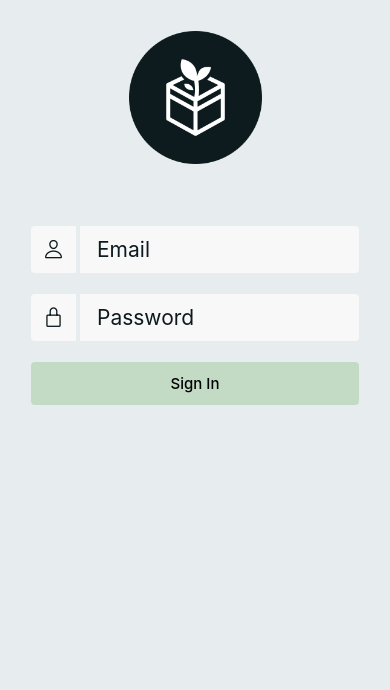
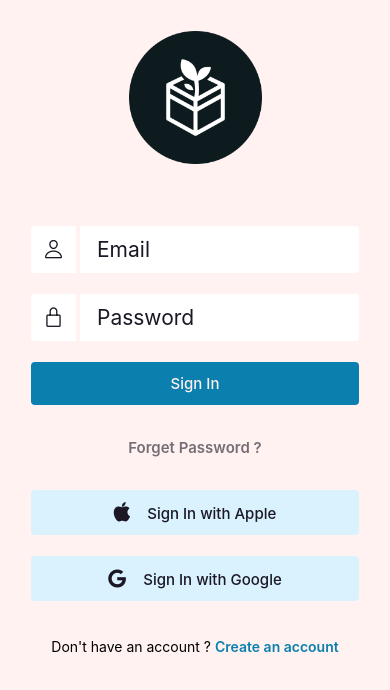
Before and after one commit to MathiasGenibrel/todify, a React Native app: screen / in a window 390 px wide. Shown: the top 690 px of the page. Built offline with nearby package versions, Linux system fonts and the light colour scheme.

Commit message:
🚧 Login page styles finished

```diff
--- /dev/null
+++ b/src/components/Login/ForgetPassword.tsx
@@ -0,0 +1,18 @@
+import { Alert } from 'react-native';
+import { Button, EButton } from '../atoms/Button/Button';
+import React from 'react';
+
+import { PressHandler } from '../../../types/PressHandler';
+
+export const ForgetPassword = () => {
+  const pressHandler: PressHandler = () => {
+    Alert.alert('Oops, buy a Brain');
+  };
+  return (
+    <Button
+      pressHandler={pressHandler}
+      text={'Forget Password ?'}
+      type={EButton.TERTIARY}
+    />
+  );
+};
--- /dev/null
+++ b/src/components/Login/Form.tsx
@@ -0,0 +1,40 @@
+import React, { FC, useState } from 'react';
+import { Alert, View } from 'react-native';
+import { Input } from '../atoms/Input/Input';
+import { Spacer } from '../atoms/Spacer/Spacer';
+import { Button, EButton } from '../atoms/Button/Button';
+
+export const Form: FC = () => {
+  const [email, setEmail] = useState<string>('');
+  const [password, setPassword] = useState<string>('');
+
+  return (
+    <>
+      <View>
+        <Input
+          value={email}
+          setValue={setEmail}
+          placeholder={'Email'}
+          iconName={'person'}
+          keyboardType={'email-address'}
+        />
+        <Spacer space={'xl'} direction={'bottom'} />
+        <Input
+          value={password}
+          setValue={setPassword}
+          placeholder={'Password'}
+          iconName={'lock-closed'}
+          keyboardType={'default'}
+          textContentType={'password'}
+          secureTextEntry={true}
+        />
+      </View>
+      <Spacer space={'xl'} direction={'bottom'} />
+      <Button
+        pressHandler={() => Alert.alert(email)}
+        text={'Sign In'}
+        type={EButton.PRIMARY}
+      />
+    </>
+  );
+};
--- /dev/null
+++ b/src/components/Login/RegisterCTA.tsx
@@ -0,0 +1,20 @@
+import React from 'react';
+import { StyleSheet, Text, View } from 'react-native';
+
+import { Link } from '../atoms/Link/Link';
+
+const styles = StyleSheet.create({
+  container: {
+    flexDirection: 'row',
+    justifyContent: 'center',
+  },
+});
+
+export const RegisterCTA = () => {
+  return (
+    <View style={styles.container}>
+      <Text>Don't have an account ?</Text>
+      <Link path={'./register'}>Create an account</Link>
+    </View>
+  );
+};
--- /dev/null
+++ b/src/components/atoms/AuthExternalProvider/AuthExternalProvider.tsx
@@ -0,0 +1,25 @@
+import React from 'react';
+import { Alert } from 'react-native';
+
+import { Button, EButton } from '../Button/Button';
+import { Spacer } from '../Spacer/Spacer';
+
+export const AuthExternalProvider = () => {
+  return (
+    <>
+      <Button
+        pressHandler={() => Alert.alert("Apple Sign in, doesn't seem to work")}
+        text={'Sign In with Apple'}
+        type={EButton.SECONDARY}
+        iconName={'apple'}
+      />
+      <Spacer space={'xl'} direction={'bottom'} />
+      <Button
+        pressHandler={() => Alert.alert("Google Sign in, doesn't seem to work")}
+        text={'Sign In with Google'}
+        type={EButton.SECONDARY}
+        iconName={'google'}
+      />
+    </>
+  );
+};
--- a/src/components/atoms/Button/Button.styles.ts
+++ b/src/components/atoms/Button/Button.styles.ts
@@ -1,18 +1,57 @@
 import { StyleSheet } from 'react-native';
 import { colors, fontSizes, spacings } from '../../../styles/theme';
+import { normalize } from '../../../styles/normalize';
+
+export const baseStyles = StyleSheet.create({
+  container: {
+    padding: spacings.ml,
+    marginHorizontal: spacings['3xl'],
+    borderRadius: spacings.s,
+    flexDirection: 'row',
+    justifyContent: 'center',
+  },
+  text: {
+    fontSize: fontSizes.s,
+    alignSelf: 'flex-end',
+  },
+  icon: {
+    marginRight: normalize(16),
+    color: colors.text,
+  },
+});
 
 export const styles = {
   primary: StyleSheet.create({
     container: {
-      backgroundColor: colors.secondary,
-      padding: spacings.ml,
-      marginHorizontal: spacings['3xl'],
-      borderRadius: spacings.s,
+      ...baseStyles.container,
+      backgroundColor: colors.primary,
     },
     text: {
-      fontSize: fontSizes.s,
-      alignSelf: 'center',
+      ...baseStyles.text,
+      color: colors.background,
       fontWeight: '500',
     },
   }),
+  secondary: StyleSheet.create({
+    container: {
+      ...baseStyles.container,
+      backgroundColor: colors.secondary,
+    },
+    text: {
+      ...baseStyles.text,
+      color: colors.text,
+      fontWeight: '500',
+    },
+  }),
+  tertiary: StyleSheet.create({
+    container: {
+      ...baseStyles.container,
+      opacity: 0.6,
+    },
+    text: {
+      ...baseStyles.text,
+      color: colors.text,
+      fontWeight: '600',
+    },
+  }),
 };
--- a/src/components/atoms/Button/Button.tsx
+++ b/src/components/atoms/Button/Button.tsx
@@ -1,6 +1,10 @@
 import React, { FC } from 'react';
-import { GestureResponderEvent, Text, TouchableOpacity } from 'react-native';
-import { styles } from './Button.styles';
+import { Text, TouchableOpacity } from 'react-native';
+import Icon from 'react-native-vector-icons/FontAwesome';
+
+import { baseStyles, styles } from './Button.styles';
+import { normalize } from '../../../styles/normalize';
+import { PressHandler } from '../../../../types/PressHandler';
 
 export enum EButton {
   PRIMARY = 'primary',
@@ -9,36 +13,26 @@ export enum EButton {
 }
 
 type ButtonProps = {
-  pressHandler: (event: GestureResponderEvent) => void;
+  pressHandler: PressHandler;
   text: string;
   type: EButton;
+  iconName?: string;
 };
 
-export const Button: FC<ButtonProps> = ({ text, type, pressHandler }) => {
-  switch (type) {
-    case EButton.PRIMARY:
-      return (
-        <TouchableOpacity
-          style={styles.primary.container}
-          onPress={pressHandler}>
-          <Text style={styles.primary.text}>{text}</Text>
-        </TouchableOpacity>
-      );
-    case EButton.SECONDARY:
-      return (
-        <TouchableOpacity onPress={pressHandler}>
-          <Text>{text}</Text>
-        </TouchableOpacity>
-      );
+export const Button: FC<ButtonProps> = ({
+  text,
+  type,
+  pressHandler,
+  iconName,
+}) => {
+  const icon = iconName && (
+    <Icon size={normalize(20)} style={baseStyles.icon} name={iconName} />
+  );
 
-    case EButton.TERTIARY:
-      return (
-        <TouchableOpacity onPress={pressHandler}>
-          <Text>{text}</Text>
-        </TouchableOpacity>
-      );
-
-    default:
-      return null;
-  }
+  return (
+    <TouchableOpacity style={styles[type].container} onPress={pressHandler}>
+      {icon}
+      <Text style={styles[type].text}>{text}</Text>
+    </TouchableOpacity>
+  );
 };
--- a/src/components/atoms/Input/Input.styles.ts
+++ b/src/components/atoms/Input/Input.styles.ts
@@ -9,7 +9,7 @@ export const styles = StyleSheet.create({
     overflow: 'hidden',
   },
   input: {
-    backgroundColor: colors.primary,
+    backgroundColor: '#fff',
     flex: 1,
     color: colors.text,
     fontSize: fontSizes.xl,
@@ -17,7 +17,7 @@ export const styles = StyleSheet.create({
     paddingLeft: spacings.l,
   },
   icon: {
-    backgroundColor: colors.primary,
+    backgroundColor: '#fff',
     padding: spacings.ml,
   },
 });
--- /dev/null
+++ b/src/components/atoms/Link/Link.styles.ts
@@ -0,0 +1,11 @@
+import { StyleSheet } from 'react-native';
+import { colors } from '../../../styles/theme';
+import { normalize } from '../../../styles/normalize';
+
+export const styles = StyleSheet.create({
+  text: {
+    color: colors.primary,
+    fontWeight: '600',
+    marginLeft: normalize(4),
+  },
+});
--- /dev/null
+++ b/src/components/atoms/Link/Link.tsx
@@ -0,0 +1,23 @@
+import React, { FC } from 'react';
+import { GestureResponderEvent, Text, TouchableOpacity } from 'react-native';
+import { styles } from './Link.styles';
+
+type LinkProps = {
+  children: string;
+  path: string;
+};
+
+type HandlePress = (event: GestureResponderEvent) => void;
+
+export const Link: FC<LinkProps> = ({ children, path }) => {
+  const handlePress: HandlePress = event => {
+    console.log(event);
+    console.log(path);
+  };
+
+  return (
+    <TouchableOpacity onPress={handlePress}>
+      <Text style={styles.text}>{children}</Text>
+    </TouchableOpacity>
+  );
+};
--- a/src/styles/theme.ts
+++ b/src/styles/theme.ts
@@ -1,12 +1,12 @@
 import { normalize } from './normalize';
 
 export const colors = {
-  primary: '#F8F8F8',
-  secondary: '#C3DBC5',
-  tertiary: '#F6FEAA',
+  primary: '#0B7FAD',
+  secondary: '#D9F2FD',
+  tertiary: '#540D6E',
 
-  background: '#E7EDEF',
-  text: '#0D1B1E',
+  background: '#FFF2F1',
+  text: '#1B1725',
 };
 
 export const fontSizes = {
--- a/src/views/Login.tsx
+++ b/src/views/Login.tsx
@@ -1,43 +1,30 @@
-import React, { FC, useState } from 'react';
-import { Alert, View } from 'react-native';
+import React, { FC } from 'react';
+import { View } from 'react-native';
 
-import { Input } from '../components/atoms/Input/Input';
 import { Spacer } from '../components/atoms/Spacer/Spacer';
-import { Button, EButton } from '../components/atoms/Button/Button';
 import { CompanyBrand } from '../components/atoms/CompanyBrand/CompanyBrand';
+import { Form } from '../components/Login/Form';
+import { RegisterCTA } from '../components/Login/RegisterCTA';
+import { AuthExternalProvider } from '../components/atoms/AuthExternalProvider/AuthExternalProvider';
+import { ForgetPassword } from '../components/Login/ForgetPassword';
 
-export const Login: FC<void> = () => {
-  const [email, setEmail] = useState<string>('');
-  const [password, setPassword] = useState<string>('');
-
+export const Login: FC = () => {
   return (
     <View>
       <CompanyBrand size={128} />
-      <View>
-        <Input
-          value={email}
-          setValue={setEmail}
-          placeholder={'Email'}
-          iconName={'person'}
-          keyboardType={'email-address'}
-        />
-        <Spacer space={'xl'} direction={'bottom'} />
-        <Input
-          value={password}
-          setValue={setPassword}
-          placeholder={'Password'}
-          iconName={'lock-closed'}
-          keyboardType={'default'}
-          textContentType={'password'}
-          secureTextEntry={true}
-        />
-      </View>
+      <Form />
+
       <Spacer space={'xl'} direction={'bottom'} />
-      <Button
-        pressHandler={() => Alert.alert(email)}
-        text={'Sign In'}
-        type={EButton.PRIMARY}
-      />
+
+      <ForgetPassword />
+
+      <Spacer space={'xl'} direction={'bottom'} />
+
+      <AuthExternalProvider />
+
+      <Spacer space={'4xl'} direction={'bottom'} />
+
+      <RegisterCTA />
     </View>
   );
 };
--- /dev/null
+++ b/types/PressHandler.ts
@@ -0,0 +1,3 @@
+import { GestureResponderEvent } from 'react-native';
+
+export type PressHandler = (event: GestureResponderEvent) => void;
```
